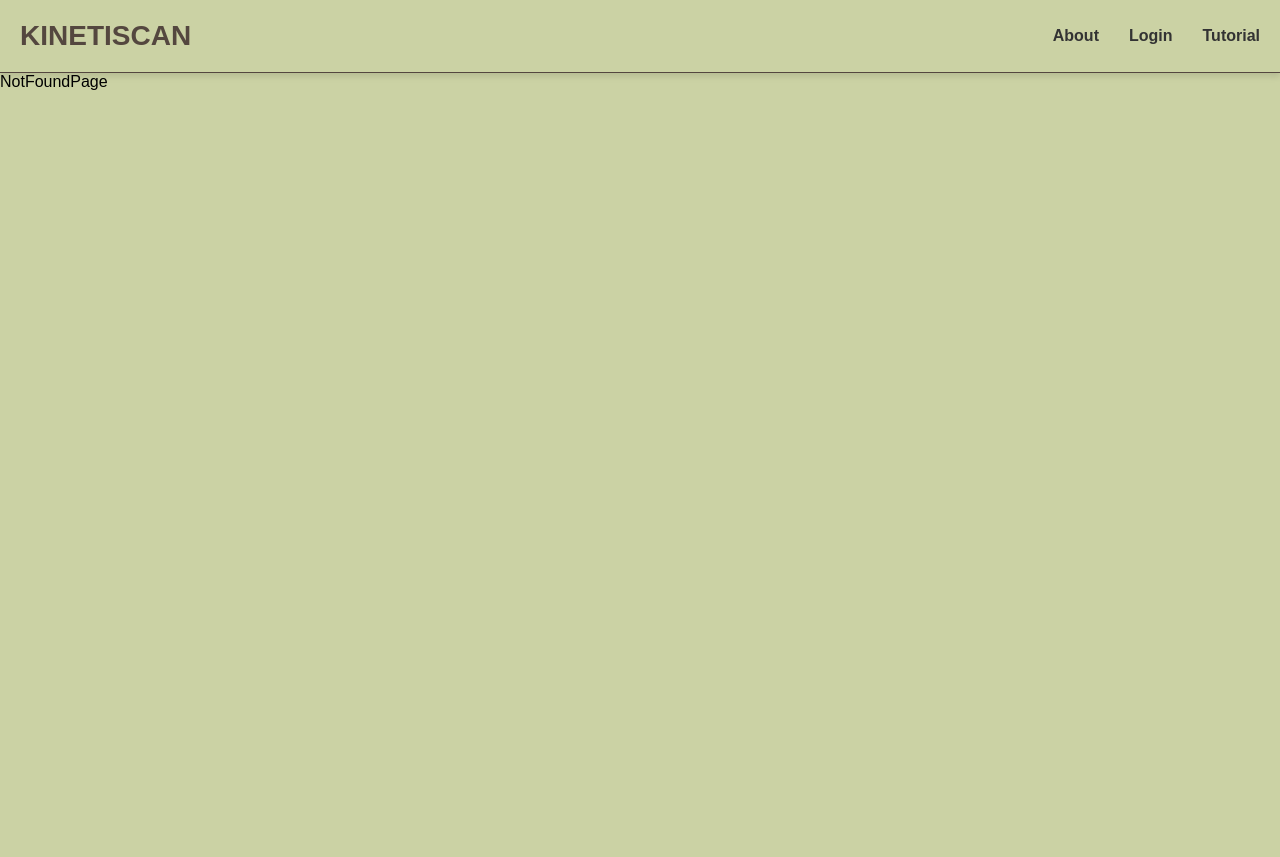
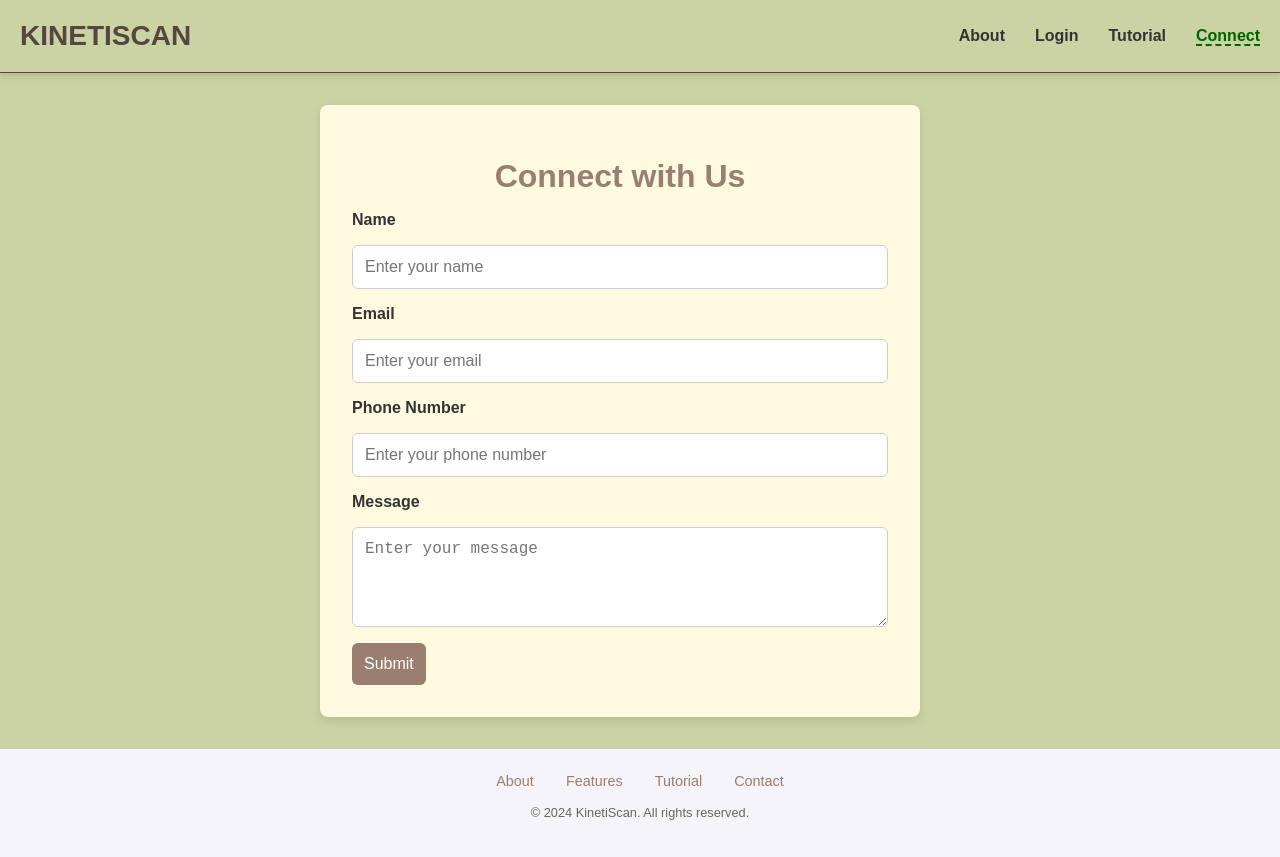
Before and after one commit to gillnim/KinetiScan, a React (Vite) app: page /contact in a window 1280 px wide. Before the commit the page ends 800 px from the top, so only its background shows below. Built offline with nearby package versions, Linux system fonts and the light colour scheme.

Commit message:
add contact page

```diff
--- a/package.json
+++ b/package.json
@@ -10,6 +10,7 @@
     "preview": "vite preview"
   },
   "dependencies": {
+    "@emailjs/browser": "^4.4.1",
     "@mediapipe/pose": "^0.5.1675469404",
     "@tensorflow/tfjs": "^4.22.0",
     "axios": "^1.7.7",
@@ -18,7 +19,8 @@
     "react-chartjs-2": "^5.2.0",
     "react-dom": "^18.3.1",
     "react-router-dom": "^6.27.0",
-    "sass": "^1.79.3"
+    "sass": "^1.79.3",
+    "sweetalert2": "^11.14.4"
   },
   "devDependencies": {
     "@eslint/js": "^9.9.0",
--- a/src/App.jsx
+++ b/src/App.jsx
@@ -7,6 +7,8 @@ import RecordPage from './pages/RecordPage/RecordPage.jsx';
 import AnalysisPage from './pages/AnalysisPage/AnalysisPage.jsx';
 import TutorialPage from './pages/TutorialPage/TutorialPage.jsx';
 import NotFoundPage from './pages/NotFoundPage/NotFoundPage.jsx';
+import Footer from './components/Footer/Footer.jsx';
+import ConnectPage from './pages/ConnectPage/ConnectPage.jsx';
 
 function App() {
   return (
@@ -18,8 +20,10 @@ function App() {
         <Route path="/record" element={<RecordPage/>}/>
         <Route path="/analyze" element={<AnalysisPage/>}/>
         <Route path="/tutorial" element={<TutorialPage/>}/>
+        <Route path="/contact" element={<ConnectPage/>}/>
         <Route path="*" element={<NotFoundPage/>}/>
       </Routes>
+      <Footer/>
     </BrowserRouter>
 
   );
--- /dev/null
+++ b/src/components/ConnectForm/ConnectForm.jsx
@@ -0,0 +1,167 @@
+// src/components/ContactForm/ContactForm.jsx
+
+import { useState } from "react";
+import { useNavigate } from "react-router-dom";
+import Swal from "sweetalert2";
+import emailjs from "@emailjs/browser";
+import "./ConnectForm.scss";
+
+function ContactForm() {
+  const [formData, setFormData] = useState({
+    name: "",
+    email: "",
+    phoneNumber: "",
+    message: "",
+  });
+  const [errors, setErrors] = useState({});
+  const navigate = useNavigate();
+
+  const handleChange = (e) => {
+    const { name, value } = e.target;
+    setFormData({ ...formData, [name]: value });
+  };
+
+  const validateForm = () => {
+    const { name, email, phoneNumber, message } = formData;
+    const newErrors = {};
+
+    if (!name) newErrors.name = "Name is required.";
+    if (!email) newErrors.email = "Email is required.";
+    if (!message) newErrors.message = "Message is required.";
+
+    const emailRegex = /^[^\s@]+@[^\s@]+\.[^\s@]+$/;
+    if (email && !emailRegex.test(email)) {
+      newErrors.email = "Invalid email format.";
+    }
+
+    const phoneRegex = /^[0-9]{10}$/;
+    if (phoneNumber && !phoneRegex.test(phoneNumber)) {
+      newErrors.phoneNumber = "Phone number must be 10 digits.";
+    }
+
+    return newErrors;
+  };
+
+  const handleSubmit = async (e) => {
+    e.preventDefault();
+
+    const formErrors = validateForm();
+    if (Object.keys(formErrors).length > 0) {
+      setErrors(formErrors);
+    } else {
+      setErrors({});
+
+      const emailParams = {
+        user_name: formData.name,
+        user_email: formData.email,
+        user_phone: formData.phoneNumber,
+        message: formData.message,
+      };
+
+      try {
+        await emailjs.send(
+          "service_xvatvno",
+          "template_0e0ueun",
+          emailParams,
+          "BUsb5TZJEqDXXlbgA"
+        );
+
+        Swal.fire({
+          title: "Message Sent!",
+          text: "We've received your message! We’ll be in *joint* contact soon to keep things *moving* in the right direction. Thanks for reaching out to KinetiScan!",
+          icon: "success",
+          confirmButtonText: "Return to Home",
+          customClass: {
+            title: "swal-title",
+            content: "swal-content",
+            confirmButton: "swal-confirm-button",
+          },
+        }).then((result) => {
+          if (result.isConfirmed) {
+            navigate("/");
+          }
+        });
+
+        setFormData({ name: "", email: "", phoneNumber: "", message: "" });
+      } catch (error) {
+        console.error("EmailJS Error:", error);
+        Swal.fire(
+          "Oops!",
+          "Something went wrong. Please try again later.",
+          "error"
+        );
+      }
+    }
+  };
+
+  return (
+    <form className="contact-form" onSubmit={handleSubmit}>
+      <h1 className="contact-form__title">Connect with Us</h1>
+      <div className="contact-form__group">
+        <label htmlFor="name" className="contact-form__label">
+          Name
+        </label>
+        <input
+          type="text"
+          id="name"
+          name="name"
+          value={formData.name}
+          onChange={handleChange}
+          placeholder="Enter your name"
+          className="contact-form__input"
+        />
+        {errors.name && <p className="contact-form__error">{errors.name}</p>}
+
+        <label htmlFor="email" className="contact-form__label">
+          Email
+        </label>
+        <input
+          type="email"
+          id="email"
+          name="email"
+          value={formData.email}
+          onChange={handleChange}
+          placeholder="Enter your email"
+          className="contact-form__input"
+        />
+        {errors.email && <p className="contact-form__error">{errors.email}</p>}
+
+        <label htmlFor="phoneNumber" className="contact-form__label">
+          Phone Number
+        </label>
+        <input
+          type="text"
+          id="phoneNumber"
+          name="phoneNumber"
+          value={formData.phoneNumber}
+          onChange={handleChange}
+          placeholder="Enter your phone number"
+          className="contact-form__input"
+        />
+        {errors.phoneNumber && (
+          <p className="contact-form__error">{errors.phoneNumber}</p>
+        )}
+
+        <label htmlFor="message" className="contact-form__label">
+          Message
+        </label>
+        <textarea
+          id="message"
+          name="message"
+          value={formData.message}
+          onChange={handleChange}
+          placeholder="Enter your message"
+          className="contact-form__input contact-form__textarea"
+        />
+        {errors.message && (
+          <p className="contact-form__error">{errors.message}</p>
+        )}
+      </div>
+      <button className="contact-form__button" type="submit">
+        Submit
+      </button>
+    </form>
+  );
+}
+
+export default ContactForm;
--- /dev/null
+++ b/src/components/ConnectForm/ConnectForm.scss
@@ -0,0 +1,85 @@
+// src/components/ContactForm/ContactForm.scss
+
+.contact-form {
+  padding: 2rem;
+  width: 100%;
+  max-width: 600px;
+  margin: 2rem;
+  margin-left: 25%;
+  background-color: #fefae0;
+  border-radius: 8px;
+  box-shadow: 0 4px 8px rgba(0, 0, 0, 0.1);
+
+  &__title {
+    font-size: 2rem;
+    color: #9a7e6f;
+    margin-bottom: 1rem;
+    text-align: center;
+  }
+
+  &__group {
+    display: flex;
+    flex-direction: column;
+    gap: 1rem;
+  }
+
+  &__label {
+    font-size: 1rem;
+    color: #333;
+    font-weight: bold;
+  }
+
+  &__input,
+  &__textarea {
+    padding: 0.75rem;
+    font-size: 1rem;
+    border-radius: 6px;
+    border: 1px solid #ccc;
+    outline: none;
+
+    &:focus {
+      border-color: #9a7e6f;
+    }
+  }
+
+  &__textarea {
+    height: 100px;
+    resize: vertical;
+  }
+
+  &__error {
+    color: #d9534f;
+    font-size: 0.875rem;
+  }
+
+  &__button {
+    background-color: #9a7e6f;
+    color: white;
+    font-size: 1rem;
+    padding: 0.75rem;
+    margin-top: 1rem;
+    border: none;
+    border-radius: 6px;
+    cursor: pointer;
+    transition: background-color 0.3s;
+
+    &:hover {
+      background-color: #cbd2a4;
+    }
+  }
+}
+
+// Alert styling
+.swal-title {
+  color: #9a7e6f;
+  font-size: 1.5rem;
+  font-weight: bold;
+}
+
+.swal-confirm-button {
+  background-color: #9a7e6f;
+  color: white;
+  border: none;
+  padding: 0.5rem 1.5rem;
+  border-radius: 6px;
+}
--- /dev/null
+++ b/src/components/Footer/Footer.jsx
@@ -0,0 +1,22 @@
+// src/components/Footer/Footer.jsx
+
+import React from 'react';
+import './Footer.scss';
+
+const Footer = () => {
+  return (
+    <footer className="footer">
+      <div className="footer__links">
+        <a href="#about" className="footer__link">About</a>
+        <a href="#about" className="footer__link">Features</a>
+        <a href="/tutorial" className="footer__link">Tutorial</a>
+        <a href="/contact" className="footer__link">Contact</a>
+      </div>
+      <p className="footer__copyright">
+        &copy; {new Date().getFullYear()} KinetiScan. All rights reserved.
+      </p>
+    </footer>
+  );
+};
+
+export default Footer;
--- /dev/null
+++ b/src/components/Footer/Footer.scss
@@ -0,0 +1,31 @@
+// src/components/Footer/Footer.scss
+
+.footer {
+  background-color: #f4f4f9;
+  padding: 1.5rem 0;
+  text-align: center;
+  color: #333;
+  font-size: 0.9rem;
+
+  &__links {
+    display: flex;
+    justify-content: center;
+    gap: 2rem;
+    margin-bottom: 1rem;
+  }
+
+  &__link {
+    color: #9a7e6f;
+    text-decoration: none;
+    transition: color 0.3s;
+
+    &:hover {
+      color: #cbd2a4;
+    }
+  }
+
+  &__copyright {
+    color: #666;
+    font-size: 0.8rem;
+  }
+}
--- a/src/components/Header/Header.jsx
+++ b/src/components/Header/Header.jsx
@@ -33,6 +33,16 @@ function Header() {
             Tutorial
           </NavLink>
         </li>
+        <li>
+          <NavLink
+            to="/contact"
+            className={({ isActive }) =>
+              isActive ? "navbar__link navbar__link--active" : "navbar__link"
+            }
+          >
+            Connect
+          </NavLink>
+        </li>
       </ul>
     </nav>
   );
--- /dev/null
+++ b/src/pages/ConnectPage/ConnectPage.jsx
@@ -0,0 +1,12 @@
+import React from 'react'
+import ContactForm from '../../components/ConnectForm/ConnectForm.jsx'
+
+function ConnectPage() {
+  return (
+    <div>
+        <ContactForm/>
+    </div>
+  )
+}
+
+export default ConnectPage
--- a/src/pages/NotFoundPage/NotFoundPage.jsx
+++ b/src/pages/NotFoundPage/NotFoundPage.jsx
@@ -1,9 +1,28 @@
-import React from 'react'
+import React from 'react';
+import { useNavigate } from 'react-router-dom';
+import './NotFoundPage.scss';
 
-function NotFoundPage() {
+const NotFoundPage = () => {
+  const navigate = useNavigate();
+
+  const handleRealignClick = () => {
+    navigate('/');
+  };
+
   return (
-    <div>NotFoundPage</div>
-  )
-}
+    <div className="not-found">
+      <h1>404: Page Not Found</h1>
+      <p>Oops! Seems like this joint’s a bit out of alignment.</p>
+      <button className="realign-button" onClick={handleRealignClick}>
+        Realign
+      </button>
+      <div className="jokes">
+        <p>Don’t worry, we’ll work on your range of motion and get you back on track!</p>
+        <p>Maybe this page skipped leg day?</p>
+        <p>404: No flex here, but we’ll help you find your way.</p>
+      </div>
+    </div>
+  );
+};
 
-export default NotFoundPage
+export default NotFoundPage;
--- a/src/pages/NotFoundPage/NotFoundPage.scss
+++ b/src/pages/NotFoundPage/NotFoundPage.scss
@@ -0,0 +1,57 @@
+.not-found {
+  display: flex;
+  flex-direction: column;
+  align-items: center;
+  justify-content: center;
+  text-align: center;
+  height: 100vh;
+  color: #333;
+
+  h1 {
+    font-size: 3rem;
+    margin-bottom: 0.5rem;
+  }
+
+  p {
+    font-size: 1.2rem;
+    margin: 0.5rem 0;
+  }
+
+  .realign-button {
+    background-color: #9A7E6F;
+    color: #fff;
+    padding: 0.8rem 2rem;
+    font-size: 1rem;
+    border: none;
+    border-radius: 5px;
+    cursor: pointer;
+    margin-top: 1rem;
+    transition: transform 0.1s ease-in-out;
+
+    &:hover {
+      animation: wiggle 0.5s ease-in-out infinite;
+    }
+  }
+
+  .jokes {
+    margin-top: 1.5rem;
+
+    p {
+      font-size: 1rem;
+      color: #666;
+    }
+  }
+}
+
+@keyframes wiggle {
+  0%,
+  100% {
+    transform: rotate(0deg);
+  }
+  25% {
+    transform: rotate(-5deg);
+  }
+  75% {
+    transform: rotate(5deg);
+  }
+}
```
Also changed, not shown: src/assets/images/notfound.jpg (added), src/pages/ConnectPage/ConnectPage.scss (added), 1 other file (tests, documents, lock files or other folders).
